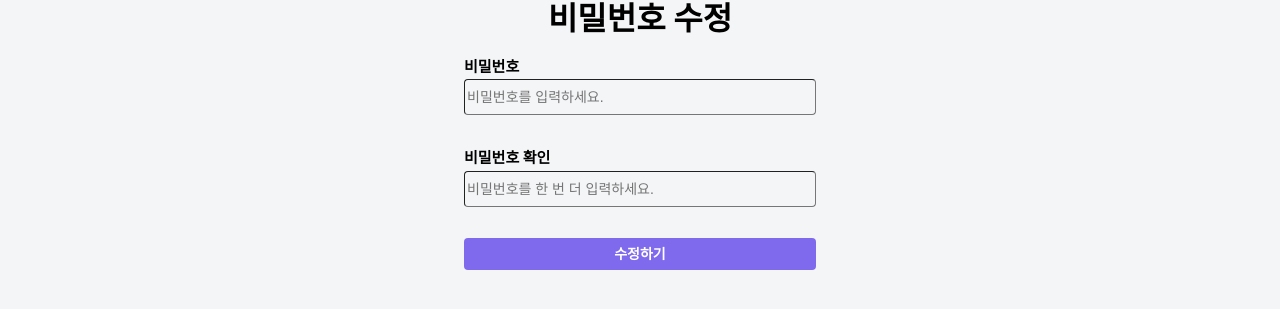
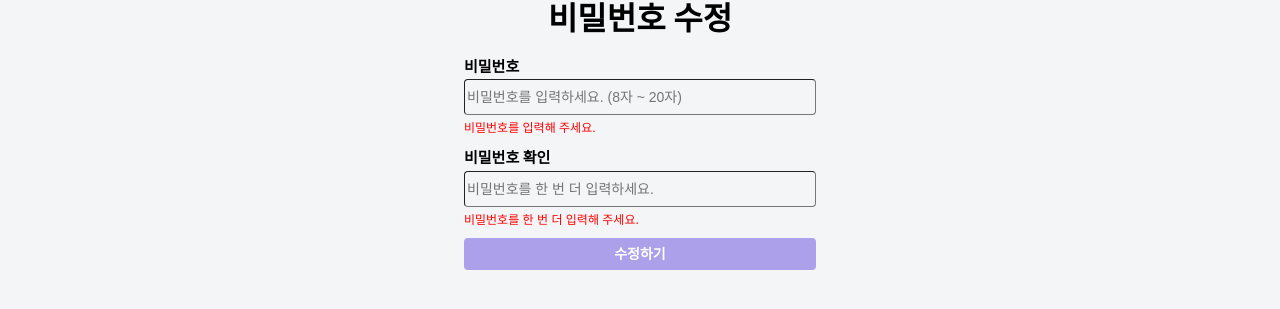
Before and after one commit to 100-hours-a-week/2-daisy-kim-week6-frontend, a React (Create React App) app in the folder frontend/: page /user/edit/password in a window 1280 px wide. Shown: the part 199-508 px from the top of the page. Built offline with nearby package versions, Linux system fonts and the light colour scheme; no server answers.

Commit message:
[feat] 비밀번호 수정
- 비밀번호 수정 이벤트 처리 완료
- 비밀번호 수정 api 연결 완료
- 게시글 업로드, 수정, 삭제, 로그아웃, 탈퇴 남음

```diff
--- a/frontend/src/pages/user/pwEdit.jsx
+++ b/frontend/src/pages/user/pwEdit.jsx
@@ -1,15 +1,62 @@
-import React, { useState } from 'react';
+import React, { useEffect, useState } from 'react';
 import Input from '../../components/inputBox/userInput';
 import Header from '../../components/header/header';
 import * as S from './style/editStyle';
 import SubmitButton from '../../components/button/submitButton';
+import api from '../../utils/axios';
+import HandleInputs from '../../utils/user/handleInputs';
+import {
+  handlePwConfirmMessage,
+  handlePwMessage,
+} from '../../utils/user/userValidation';
 
 export default function PwEdit() {
   const [show, setShow] = useState(false);
 
-  function showEditOk() {
-    setShow(true);
+  const {
+    password,
+    passwordConfirm,
+    handlePassword,
+    handlePasswordConfirm,
+
+    passwordMessage,
+    passwordConfirmMessage,
+    setPasswordMessage,
+    setPasswordConfirmMessage,
+
+    isdisable,
+    handleDisable,
+  } = HandleInputs();
+
+  useEffect(() => {
+    handlePwMessage(password, setPasswordMessage);
+    handlePwConfirmMessage(
+      password,
+      passwordConfirm,
+      setPasswordConfirmMessage
+    );
+  }, [
+    password,
+    passwordConfirm,
+    setPasswordConfirmMessage,
+    setPasswordMessage,
+  ]);
+
+  useEffect(() => {
+    handleDisable();
+  }, [passwordMessage, passwordConfirmMessage, handleDisable]);
+
+  async function updatePassword() {
+    const requestData = { password, passwordConfirm };
+    try {
+      const response = await api.patch('/user/password', requestData);
+      console.log(response.data);
+      setShow(true);
+    } catch (e) {
+      console.log(e);
+    }
   }
+
   return (
     <S.Wrapper>
       <Header back={true} myPage={true} />
@@ -17,16 +64,24 @@ export default function PwEdit() {
       <S.Container>
         <Input
           title="비밀번호"
-          placeholder="비밀번호를 입력하세요."
+          placeholder="비밀번호를 입력하세요. (8자 ~ 20자)"
           isPw={true}
+          func={handlePassword}
+          helper={passwordMessage}
         />
         <Input
           title="비밀번호 확인"
           placeholder="비밀번호를 한 번 더 입력하세요."
           isPw={true}
+          func={handlePasswordConfirm}
+          helper={passwordConfirmMessage}
         />
       </S.Container>
-      <SubmitButton func={showEditOk} text="수정하기" />
+      <SubmitButton
+        func={updatePassword}
+        text="수정하기"
+        isDisable={isdisable}
+      />
       {show ? <S.EditOk>수정 완료</S.EditOk> : null}
     </S.Wrapper>
   );
```
